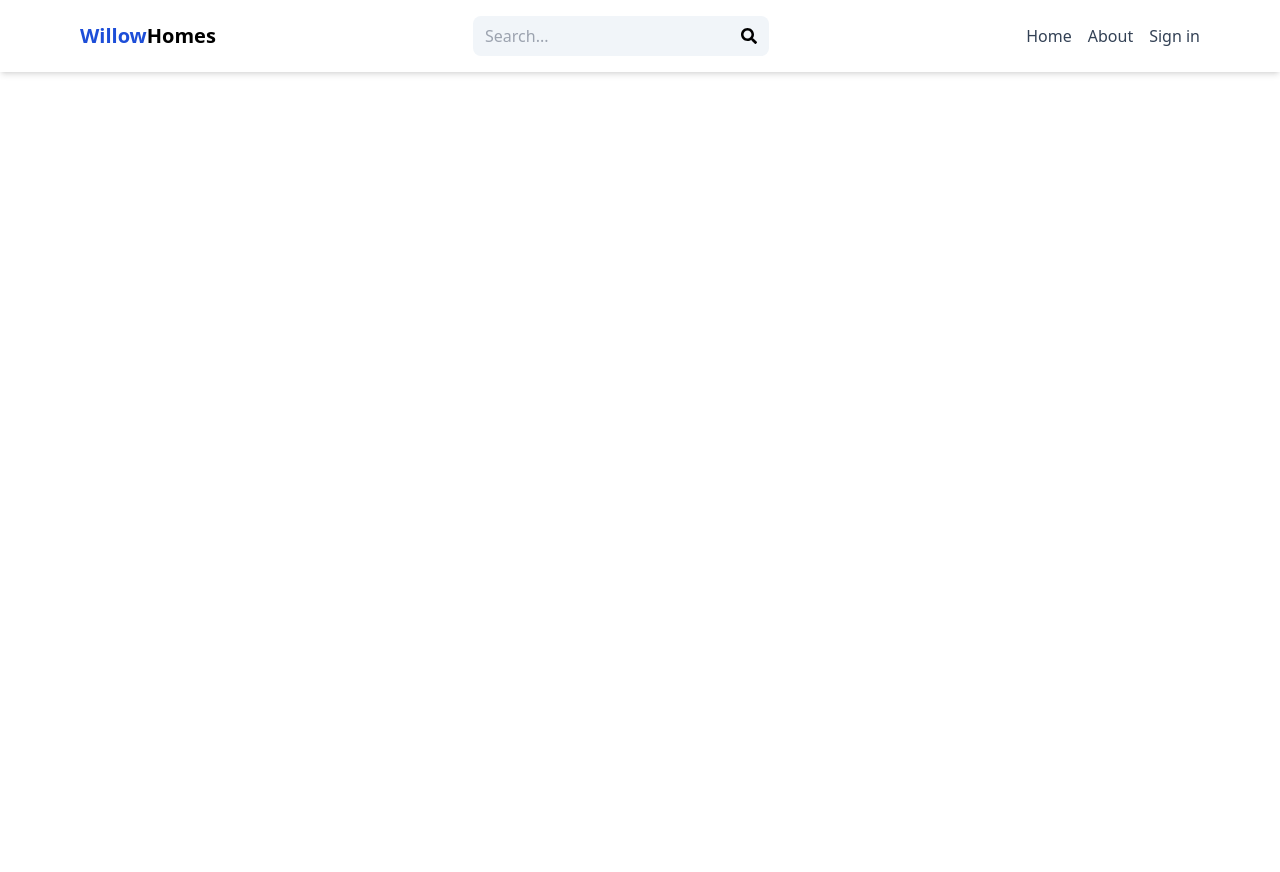
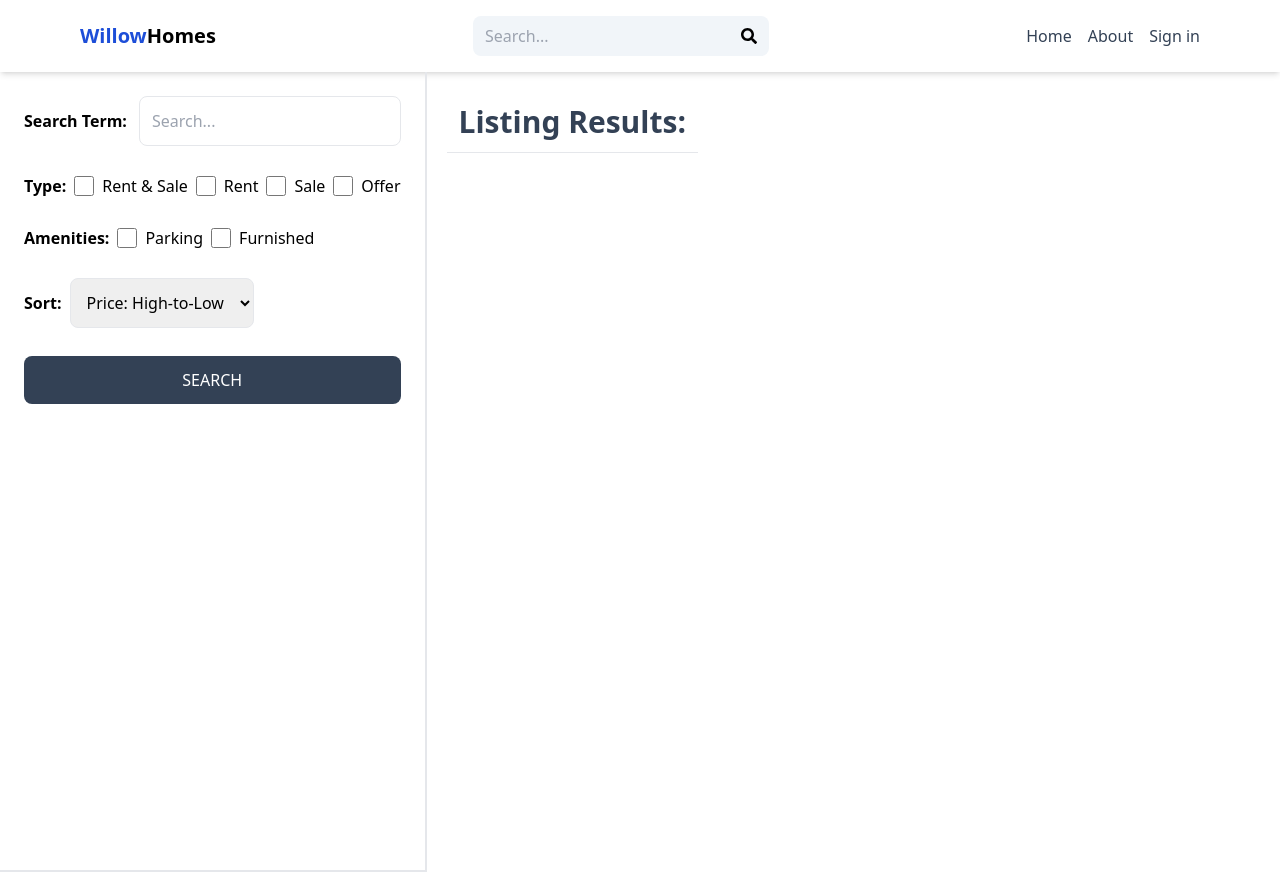
Before and after one commit to obaidahmed13/Willow-Homes, a React (Vite) app in the folder real-estate/real-estate/: page /search in a window 1280 px wide. Before the commit the page ends 800 px from the top, so only its background shows below. Built offline with nearby package versions, Linux system fonts and the light colour scheme; no server answers.

Commit message:
search page

```diff
--- a/real-estate/real-estate/src/App.jsx
+++ b/real-estate/real-estate/src/App.jsx
@@ -9,6 +9,7 @@
 import CreateListing from "./pages/CreateListing"
 import UpdateListing from "./pages/UpdateListing"
 import Listing from "./pages/Listing"
+import Search from "./pages/Search"
 
 export default function App() {
   return (
@@ -20,6 +21,7 @@
       <Route path="/sign-up" element={<Signup/>} />
       <Route path="/about" element={<About/>} />
       <Route path="/listing/:listingId" element={<Listing/>} />
+      <Route path="/search" element={<Search/>} />
       <Route element={<PrivateRoute/>}>
         <Route path="/profile" element={<Profile/>} />
         <Route path="/create-listing" element={<CreateListing/>} />
--- a/real-estate/real-estate/src/components/Header.jsx
+++ b/real-estate/real-estate/src/components/Header.jsx
@@ -1,9 +1,33 @@
 import {FaSearch} from 'react-icons/fa';
-import { Link } from 'react-router-dom';
+import { Link, useNavigate } from 'react-router-dom';
 import { useSelector } from 'react-redux';
+import { useState } from 'react';
+import { useEffect } from 'react';
 
 export default function Header() {
   const {currentUser} = useSelector(state=>state.user)
+  const [searchTerm, setSearchTerm] = useState('')
+  const navigate = useNavigate()
+
+  const handleSubmit = (e) => {
+    e.preventDefault();
+    const urlParams = new URLSearchParams(window.location.search);
+    urlParams.set('searchTerm', searchTerm);
+    const searchQuery = urlParams.toString();
+    navigate(`/search?${searchQuery}`);
+  }
+
+  useEffect(()=> {
+    const urlParams = new URLSearchParams(location.search);
+    const searchTermFromURL = urlParams.get('searchTerm')
+    if (searchTermFromURL) {
+        setSearchTerm(searchTermFromURL)
+
+    }
+    // useEffect is triggered when search term is changed
+  }, [location.search])
+
+
   return (
     <header className="shadow-md">
         <div className="flex justify-between items-center max-w-6xl mx-auto p-4">
@@ -14,11 +38,15 @@
                 </h1>
             </Link>
 
-            <form className="bg-slate-100 p-3 rounded-lg flex items-center">
+            <form onClick={handleSubmit} className="bg-slate-100 p-3 rounded-lg flex items-center">
                 <input type="text" placeholder="Search..."
                 className="bg-transparent focus:outline-none w-24 sm:w-64 h-3"
+                value={searchTerm}
+                onChange={(e)=> setSearchTerm(e.target.value)}
                 />
-                <FaSearch/>
+                <button>
+                    <FaSearch/>
+                </button>
             </form>
             <ul className='flex gap-4'>
                 <Link to='/'>
--- /dev/null
+++ b/real-estate/real-estate/src/pages/Search.jsx
@@ -0,0 +1,63 @@
+
+
+export default function Search() {
+  return (
+    <div className="flex flex-col md:flex-row">
+        <div className="p-6 border-b-2 md:border-r-2 md:min-h-screen">
+            <form className="flex flex-col gap-7">
+                <div className="flex items-center gap-3">
+                    <label className="whitespace-nowrap font-semibold"> Search Term:</label>
+                    <input
+                        type="text"
+                        placeholder="Search..."
+                        className="border rounded-lg p-3 w-full"
+                         />
+                    </div>
+                    <div className='flex gap-2 flex-wrap items-center'>
+                        <label className='font-semibold'>Type:</label>
+                        <div className="flex gap-2">
+                            <input type="checkbox" id="all" className="w-5" />
+                            <span>Rent & Sale</span>
+                        </div>
+                        <div className="flex gap-2">
+                            <input type="checkbox" id="rent" className="w-5" />
+                            <span>Rent</span>
+                        </div>
+                        <div className="flex gap-2">
+                            <input type="checkbox" id="sale" className="w-5" />
+                            <span>Sale</span>
+                        </div>
+                        <div className="flex gap-2">
+                            <input type="checkbox" id="offer" className="w-5" />
+                            <span>Offer</span>
+                        </div>
+                    </div>
+                    <div className='flex gap-2 flex-wrap items-center'>
+                        <label className='font-semibold'>Amenities:</label>
+                        <div className="flex gap-2">
+                            <input type="checkbox" id="parking" className="w-5" />
+                            <span>Parking</span>
+                        </div>
+                        <div className="flex gap-2">
+                            <input type="checkbox" id="furnished" className="w-5" />
+                            <span>Furnished</span>
+                        </div>
+                    </div>
+                    <div className="flex items-center gap-2">
+                        <label className='font-semibold'>Sort: </label>
+                        <select name="" id="sort_order" className="border rounded-lg p-3 ">
+                            <option >Price: High-to-Low</option>
+                            <option >Price: Low-to-High</option>
+                            <option >Latest</option>
+                            <option >Oldest</option>
+                        </select>
+                        </div>
+                        <button className="uppercase rounded-lg bg-slate-700 text-white p-3 hover:opacity-90">Search</button>
+            </form>
+        </div>
+        <div className="">
+            <h1 className="text-3xl font-semibold border-b p-3 text-slate-700 mt-5 mx-5">Listing Results: </h1>
+        </div>
+    </div>
+  )
+}
```
